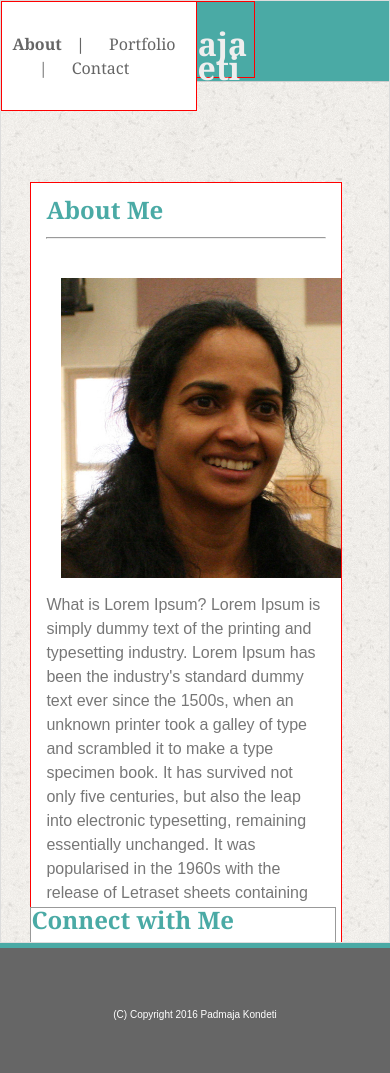
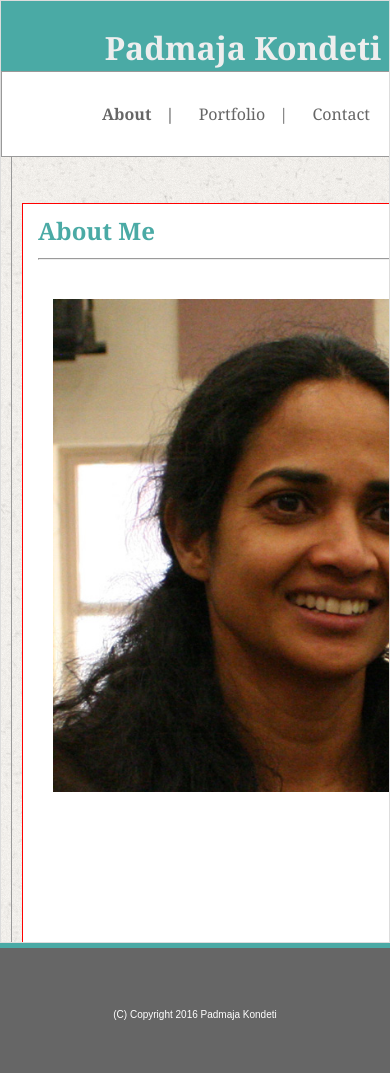
Before and after one commit to PadmajaKondeti/Portfolio, a PHP site: page /assignment1/index.html in a window 390 px wide. Run offline with PHP 8.4, Linux system fonts and the light colour scheme.

Commit message:
fixed About.html 960px 768px layout

```diff
--- a/assignment1/assets/css/style.css
+++ b/assignment1/assets/css/style.css
@@ -12,38 +12,29 @@
 	line-height: 150%;
 	color: #777777;
 	font-family: 'Arial', 'Helvetica Neue', Helvetica, sans-serif;
-
-    margin: 0;
     height:100%;
-
-}
-.wrapper{
-	width:960px;
- 	margin: 0 auto;
- 	height: 80px;
-}
-#main {
-	height: 90%;
-	overflow: hidden;
-	border: #ddd 1px solid;
-	background-image: url('../images/ricepaper.png');
 }
 .main-header {
 	background: #ffffff;
 	font-family: 'Georgia', Times, Times New Roman, serif;
-	/*width:960px;*/
 	color: #eee;
-	margin: 0 auto;
 	border-bottom: 1px solid #cccccc;
 }
+.heading-wrapper{
+	position: relative;;
+	width:60em;
+ 	margin: 0 auto;
+ 	height: 5em;
+}
 .main-header h1 {
-	height: 45px;
+	position: relative;
+	height: 1.4em;
     width: 40%;
     float:left;
     background: #4aaaa5;
     text-align: center;
-	margin-top: 5px;
-	padding-top: 30px;
+	top: 10px;
+	padding-top: 25px;
 }
 .main-header nav {
     width: 50%;
@@ -74,16 +65,25 @@
 nav a:last-child:after {
   content: '';
 }
-
+#main {
+	position: relative;
+	height: 90%;
+	overflow: hidden;
+	border: #ddd 1px solid;
+	background-image: url('../images/ricepaper.png');
+	overflow: auto;
+	overflow-x: hidden;
+}
 .container {
- 	width:960px;
+	position: relative;
+ 	width:60em;
 	margin: 0 auto;
 	margin-bottom: 10px;
 	color:#777777;
 	height:inherit;
 }
 .container h3 {
-	font-size: 24px;
+	font-size: 1.5em;
 	color:#4aaaa5;
 	font-family: 'Georgia', Times, Times New Roman, serif;
 	padding-bottom: 15px;
@@ -96,7 +96,7 @@
 	padding:15px;
 }
 #main-bio {
-	width: 620px;
+	width: 38.75em;
 	margin-right: 10px;
 	margin-top: 10px;
 	margin-bottom: 20px;
@@ -108,7 +108,8 @@
 	font-family: 'Arial', 'Helvetica Neue', Helvetica, sans-serif;
 }
 #contact-info {
-	width: 240px;
+	position: relative;
+	width: 15em;
 	margin-top: 10px;
 	float:right;
 	border: 1px solid #ddd;
@@ -118,10 +119,10 @@
 	vertical-align: text-top;
 }
 #contact-info ul {
+
     list-style-type: none;
     margin: 0;
     padding: 0;
-   /* text-align:center; */
  }
 #contact-info li{
     display: inline;
@@ -149,7 +150,7 @@
 	 color:#fff;
 }
 .tbl-portfolio td {
-	width:320px;
+	width:20em;
 	margin-top: 25px;
 	padding-bottom: 15x;
 		/* padding-right: 15px; */
@@ -167,7 +168,7 @@
 	position: absolute;
  	padding:15px 0;
    	text-align: center;
-	width: 280px;
+	width: 17.5em;
 	color: #ffffff;
 	background: #4aaaa5;
 	z-index: 10;
@@ -198,15 +199,7 @@
   font-size: x-small;
 }
 /*view port size 980 */
-@media only screen and (min-width: 768px) and (max-width: 980px) {
 
-	#main-bio {
-		width:100%;
-		margin-bottom: 20px;
-
-	}
-
-}
 @media only screen and (max-device-width: 980px) {
     #main-bio {
 		width:100%;
@@ -217,13 +210,16 @@
 /* view port size 768 */
 @media only screen and (max-width: 768px) {
 
+ 	.main-header nav{
+ 		padding-left:5px;
+ 		float: left;
+ 		width: 30%;
+ 	}
     #bio-image{
-    	width:300px;
-    	height:300px;
+    	width:18.75em;
+    	height:18.75em;
     }
-    .wrapper{
-		width:780px;
-	}
+
 	.container {
 		position: relative;
 	}
@@ -234,16 +230,18 @@
 	}
 	#contact-info {
 		position: absolute;
-		width:100%;
+
 		bottom: 0;
+		padding-right: 41%;
+
 		border:1px solid #999;
 		margin:10px;
 	}
 }
-@media only screen and (max-device-width: 768px) {
+/*@media only screen and (max-device-width: 768px) {
 	 #bio-image{
-    	width:300px;
-    	height:300px;
+    	width:200px;
+    	height:200px;
     }
     .wrapper{
 		width:780px;
@@ -252,7 +250,7 @@
 		position: relative;
 	}
 	#main-bio {
-		/* width:100%; */
+		/* width:100%;
 		border:1px solid #999;
 		margin:10px;
 	}
@@ -266,62 +264,64 @@
 }
 /* view port size 640 */
 @media only screen and (max-width: 640px) {
-
 	.main-header{
-		margin:0 auto;
-		position:relative;
-		width:auto;
 		background:#4aaaa5;
 		text-align: center;
+		float:none;
 
-		float:none;
+		position: relative;
 	}
 	.main-header h1{
-		position:absolute;
-		float:none;
-		text-align: center;
-		margin:0 25%;
-		border:1px solid red;
+		position: relative;
+		float: none;
+		width:40%;
+		margin-left: 50px;
 	}
 	.main-header nav{
 		float:none;
 		position: absolute;
-		text-align: center;
-		margin-top:40px;
+		width:33em;
+		padding-left: 100px;
+		text-align: left;
 		background: #fff;
 		border:1px solid #999;
+		z-index: 2;
+	}
 
-		margin:0;
-		border:1px solid red;
+	.container{
+
+		margin:10px;
+		position: relative;
+		border:1px solid #999;
+		overflow-x: hidden;
+		overflow-y:auto;
 
 	}
-	nav{
-		width:100%;
+	#main-bio{
+
+		position: relative;
+		top:100px;
+		border:1px solid red;
+		width:35em;
+		height: inherit;
+		float:none;
 	}
-	.container{
-		margin:0 auto;
-		width:90%;
-		position:relative;
-		overflow: auto;
-	}
-	#main-bio{
-		overflow: auto;
+
+	#bio-image{
 		position: absolute;
-		width:80%;
-		margin-top:100px;
-		border:1px solid #999;
-		padding-top:15px;
-		margin-bottom:15px;
-		border:1px solid red;
+		margin: 0 auto;
+		width:30.8215em;
+		height:30.8215em;
 	}
  	#contact-info {
- 		overflow: hidden;
-		position: absolute;
-		width:87%;
-
-		border:1px solid #999;
-		padding: 0px;
-
+		position: relative;
+		width:35em;
+		top:80px;
+		border:1px solid #ddd;
+	}
+	.main-wrapper{
+		position: relative;
+		width:80%;
 	}
 	.push{
 		display:none;
--- a/assignment1/index.html
+++ b/assignment1/index.html
@@ -9,37 +9,42 @@
 <body>
 <div id="main">
 	<header class="main-header">
-		<div class="wrapper">
+		<div class="heading-wrapper" >
 			<h1>Padmaja Kondeti</h1>
 			<nav>
 				<a class="active" href="index.html" alt="about">About</a>
 				<a href="portfolio.html" alt="Portfolio">Portfolio</a>
 				<a href="contact.html" alt=" Contact">Contact </a>
 			</nav>
-		</div>
+		</div >
 	</header>
 	<div class="container">
 		<section id="main-bio">
+		<div class="main-wrapper">
 			<h3>About Me</h3>
 			<hr>
 			<br>
+
 			<img src="assets/images/padma.jpg" alt="Padmaja Kondeti" id="bio-image" />
+
 			</br>
 			<p>
 				What is Lorem Ipsum?
 				Lorem Ipsum is simply dummy text of the printing and typesetting industry. Lorem Ipsum has been the industry's standard dummy text ever since the 1500s, when an unknown printer took a galley of type and scrambled it to make a type specimen book. It has survived not only five centuries, but also the leap into electronic typesetting, remaining essentially unchanged. It was popularised in the 1960s with the release of Letraset sheets containing Lorem Ipsum passages, and more recently with desktop publishing software like Aldus PageMaker including versions of Lorem Ipsum.
 			</p>
 			<p>
-				Why do we use it?
-				It is a long established fact that a reader will be distracted by the readable content of a page when looking at its layout. The point of using Lorem Ipsum is t
+				Lorem ipsum dolor sit amet, consectetur adipisicing elit, sed do eiusmod
+				 tempor incididunt ut labore et dolore magna aliqua. Ut enim ad minim veniam,
+				 quis nostrud exercitation ullamco laboris nisi ut aliquip ex ea commodo
+				 consequat. Duis aute irure dolor in reprehenderit in voluptate velit esse
+				 cillum dolore eu fugiat nulla pariatur. Excepteur sint occaecat cupidatat non
+				 proident, sunt in culpa qui officia deserunt mollit anim id est laborum.
 			</p>
-			<p>
-				Why do we use it?
-				It is a long established fact that a reader will be distracted by the readable content of a page when looking at its layout. The point of using Lorem Ipsum is that it has a more-or-less normal distribution of letters, as opposed to using 'Content here, content here', making it look like readable English.
-			</p>
+
 
 		</section>
 		<section id="contact-info">
+			<!--div class="contact-wrapper" -->
 				<h3>Connect with Me</h3>
 				<hr>
 				<br>
@@ -49,7 +54,9 @@
 					<li><a href="#"><img src="assets/images/linkedin.png" alt="email"/></a></li>
 					<li><a href="#"><img src="assets/images/stackoverflow-32.png" alt="email"/></a></li>
 				</ul>
+			<!-- /div -->
 		</section>
+		</div>
 	</div>
 </div>
 	<footer class="footer">
```
Also changed, not shown: assignment1/test.html (added, +48 -0 lines). Lines whose indentation alone changed are shown as unchanged.
